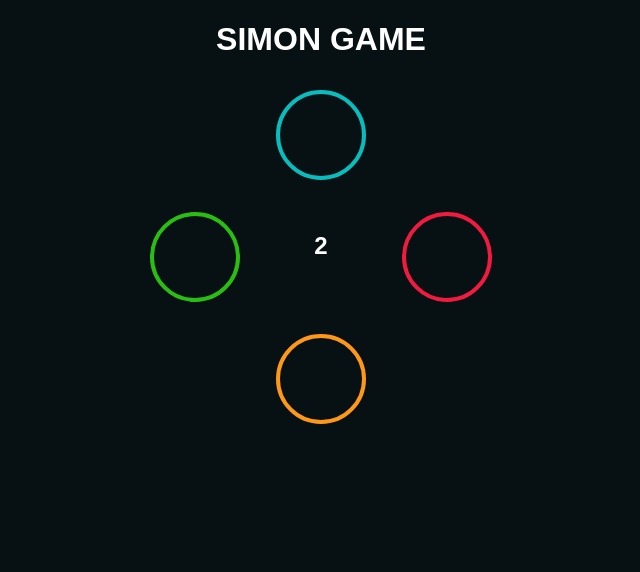
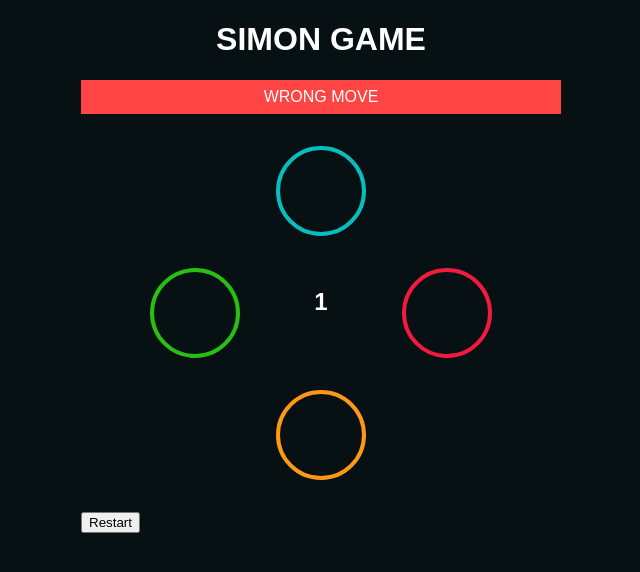
Before and after one commit to kelvin-mai/ng-simon, an Angular app: page / in a window 1280 px wide. Both pictures are taken after a click on the button 640 px from the left and 135 px from the top of the page. Shown: the top 572 px of the page, without its empty margins (319-959 px from the left). Built offline with nearby package versions, Linux system fonts and the light colour scheme; a web font is replaced by a local one.

Commit message:
Started core game logic

```diff
--- a/src/app/game/game.component.html
+++ b/src/app/game/game.component.html
@@ -1,13 +1,18 @@
+<div *ngIf="message" class="message">{{ message }}</div>
+
 <div class="flex flex-top">
-	<button class="btn btn-blue"></button>
+	<button class="btn btn-blue" (click)="handleClick('blue')" ></button>
 </div>
 
+
 <div class="flex flex-mid">
-	<button class="btn btn-green"></button>
-	<h2>{{ number }}</h2>
-	<button class="btn btn-red"></button>
+	<button class="btn btn-green" (click)="handleClick('green')" ></button>
+	<h2>{{ count }}</h2>
+	<button class="btn btn-red" (click)="handleClick('red')" ></button>
 </div>
 
 <div class="flex flex-bottom">
-	<button class="btn btn-yellow"></button>
+	<button class="btn btn-yellow" (click)="handleClick('yellow')" ></button>
 </div>
+
+<button (click)="restart()">Restart</button>
--- a/src/app/game/game.component.scss
+++ b/src/app/game/game.component.scss
@@ -48,3 +48,11 @@
     justify-content: space-around;
   }
 }
+
+.message {
+  background-color: var(--danger);
+  padding: 0.5rem;
+  margin-bottom: 1rem;
+  text-align: center;
+  text-transform: uppercase;
+}
--- a/src/app/game/game.component.ts
+++ b/src/app/game/game.component.ts
@@ -1,4 +1,6 @@
 import { Component, OnInit } from '@angular/core';
+
+import { Colors } from '../models/colors.enum';
 
 @Component({
   selector: 'game',
@@ -6,9 +8,59 @@ import { Component, OnInit } from '@angular/core';
   styleUrls: ['./game.component.scss']
 })
 export class GameComponent implements OnInit {
-  number = 2;
+  count: number = 1;
+  simon: string[] = [];
+  player: string[] = [];
+  message: string;
 
   constructor() {}
 
-  ngOnInit() {}
+  ngOnInit() {
+    this.simon = this.generateSimon(this.count);
+    console.log(this.simon);
+  }
+
+  generateSimon(num: number): string[] {
+    const arr: string[] = [];
+
+    for (let i = 0; i < num; i++) {
+      const rand = Math.floor(
+        Math.random() * (Object.keys(Colors).length / 2 - 1)
+      );
+      arr.push(Colors[rand]);
+    }
+    console.log(arr);
+    return arr;
+  }
+
+  handleClick(e) {
+    if (this.message) this.message = '';
+    this.player.push(e);
+    console.log(this.player);
+    this.compareSimon();
+  }
+
+  compareSimon() {
+    if (
+      this.simon.slice(0, this.player.length).toString() !=
+      this.player.toString()
+    ) {
+      this.message = 'wrong move';
+      this.player = [];
+      return;
+    }
+
+    if (this.simon.length == this.player.length) {
+      this.count++;
+      this.simon = this.generateSimon(this.count);
+      this.player = [];
+      return;
+    }
+  }
+
+  restart() {
+    this.count = 1;
+    this.simon = this.generateSimon(this.count);
+    this.player = [];
+  }
 }
--- /dev/null
+++ b/src/app/models/colors.enum.ts
@@ -0,0 +1,6 @@
+export enum Colors {
+  red,
+  green,
+  blue,
+  yellow
+}
--- /dev/null
+++ b/src/app/models/constants.ts
@@ -0,0 +1,6 @@
+export const sounds = {
+  blue: 'https://s3.amazonaws.com/freecodecamp/simonSound1.mp3',
+  red: 'https://s3.amazonaws.com/freecodecamp/simonSound2.mp3',
+  yellow: 'https://s3.amazonaws.com/freecodecamp/simonSound3.mp3',
+  green: 'https://s3.amazonaws.com/freecodecamp/simonSound4.mp3'
+};
--- a/src/styles.scss
+++ b/src/styles.scss
@@ -4,6 +4,7 @@
   --blue: #08bdbd;
   --red: #f21b3f;
   --yellow: #ff9915;
+  --danger: #ff4444;
 }
 
 @import url('https://fonts.googleapis.com/css?family=Muli');
```
Also changed, not shown: 1 other file (tests, documents, lock files or other folders).
